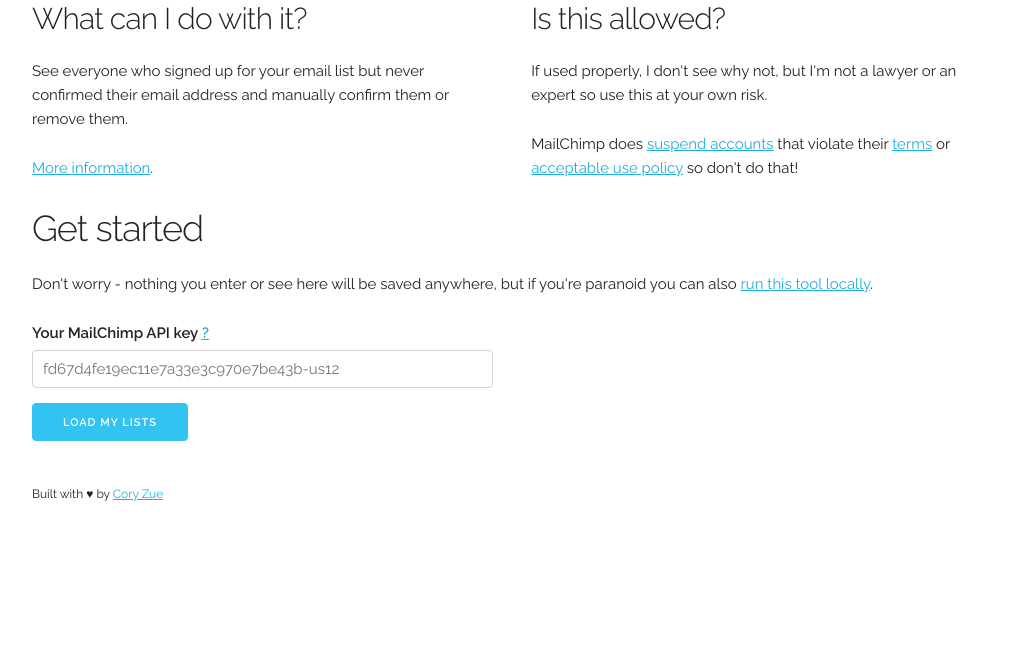
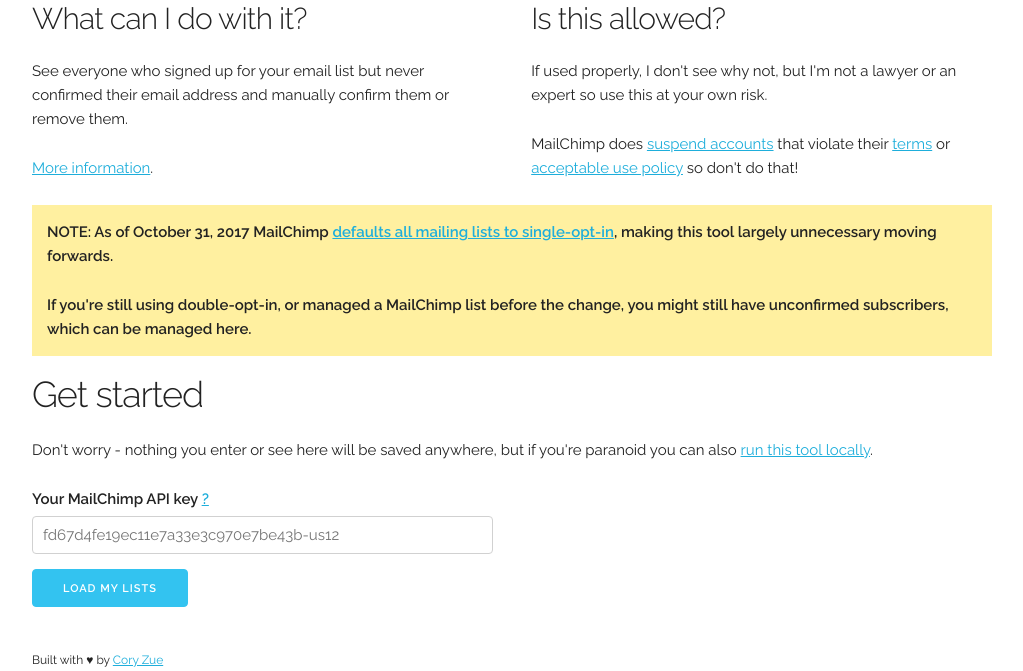
Before and after one commit to czue/mailchimp-list-manager, a Flask app: page / in a window 1280 px wide. Shown: the part 175-846 px from the top of the page, without its empty margins (128-1151 px from the left). Before the commit the page ends 676 px from the top, so only its background shows below. Run offline with Flask 2, Linux system fonts and the light colour scheme; some libraries are stand-ins or nearby versions.

Commit message:
add notice about policy change

```diff
--- a/static/css/site.css
+++ b/static/css/site.css
@@ -14,3 +14,14 @@
 button.delete:hover {
     background-color: #ED0909;
 }
+
+.notice {
+    background-color: #fff0a0;
+    padding: 1em;
+    font-weight: bold;
+    margin-bottom: 1em;
+}
+
+.nomargin {
+    margin-bottom: 0px;
+}
--- a/templates/home.html
+++ b/templates/home.html
@@ -45,6 +45,19 @@
                 so don't do that!
             </p>
         </div>
+    </div>
+    <div class="row">
+        <section class="notice">
+            <p>
+                    NOTE: As of October 31, 2017 MailChimp
+                    <a href="https://blog.mailchimp.com/why-single-opt-in-and-an-update-for-our-eu-customers/">defaults all mailing lists to single-opt-in</a>,
+                    making this tool largely unnecessary moving forwards.
+            </p>
+            <p class="nomargin">
+                    If you're still using double-opt-in, or managed a MailChimp list before the change,
+                    you might still have unconfirmed subscribers, which can be managed here.
+            </p>
+        </section>
     </div>
     <div class="row">
         <h3>Get started</h3>
```
